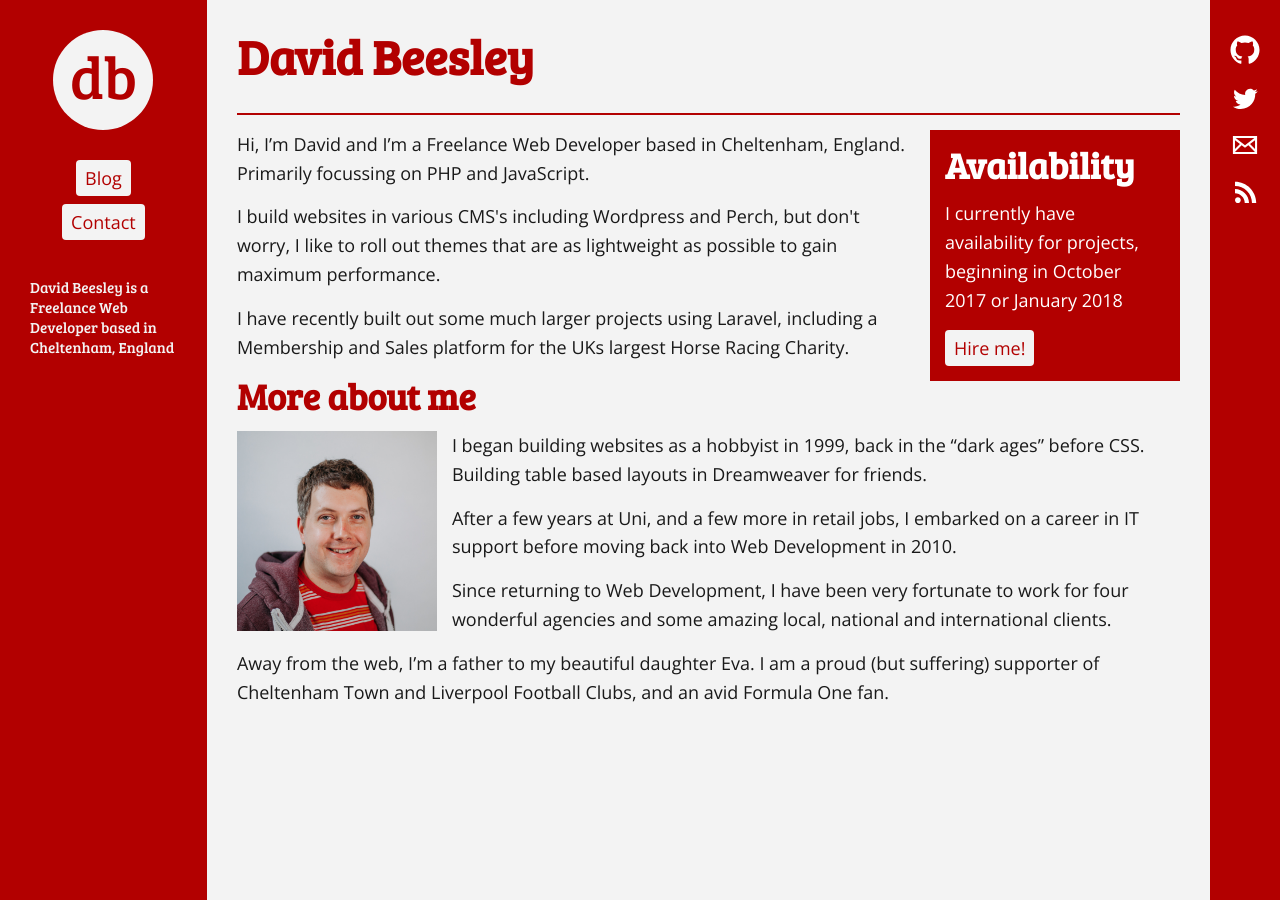
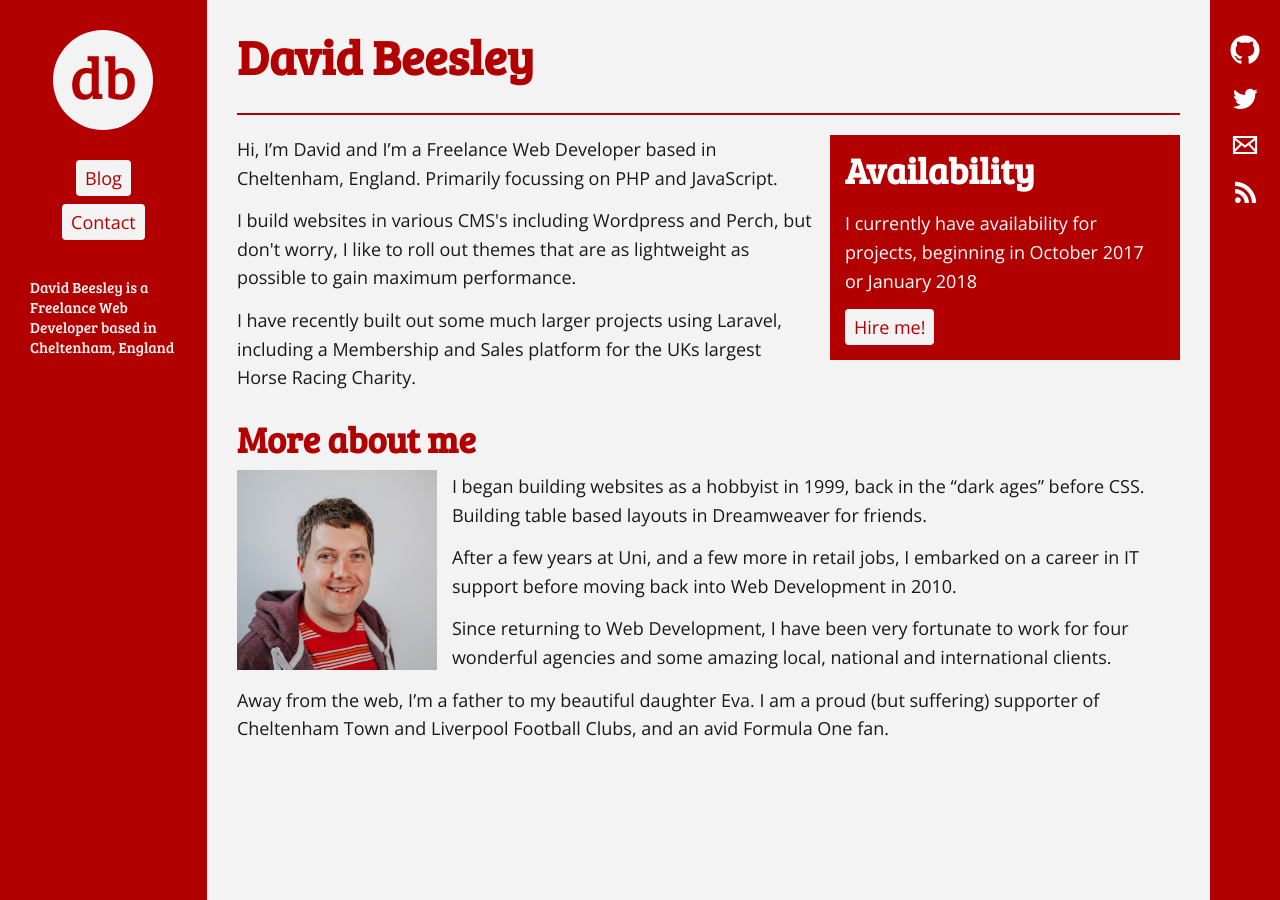
Before and after one commit to davebeesley/davebeesley.github.io, a Jekyll site: the page built from index.html, in a window 1280 px wide. Built offline with Jekyll 4.4.1, drawn with Linux system fonts in a browser that asks for light colours; the list of posts is cut into pages by our own code; comment, search, counter and statistics services are not loaded.

Commit message:
Vertical rhythm and availability box amends

```diff
--- a/_sass/ui/_base.scss
+++ b/_sass/ui/_base.scss
@@ -27,7 +27,6 @@
 @include headings(1, 6) {
 	line-height: 1.1 !important;
 	font-family: $brand-font-family;
-	margin: 0 0 15px;
 	color: $brand-colour;
 }
 
@@ -47,7 +46,6 @@
 p {
 	font-size: 18px;
 	line-height: 1.6;
-	margin: 0 0 15px;
 }
 
 dl {
--- a/_sass/ui/components/_availability.scss
+++ b/_sass/ui/components/_availability.scss
@@ -1,9 +1,19 @@
 .availability {
     background-color: $brand-colour;
     color: #ffffff;
-    margin: 0 0 15px;
     padding: 15px;
     width: 100%;
+
+    @include media-query(lap-and-up) {
+        float: right;
+        margin: 0 0 15px 15px;
+        max-width: 350px;
+    }
+
+    * + * {
+        margin-top: 0.75em !important;
+        margin-bottom: 0;
+    }
 
     h2 {
         color: #ffffff;
@@ -16,10 +26,4 @@
         background-color: $body-bg;
         font-size: 18px;
     }
-
-    @include media-query(lap-and-up) {
-        float: right;
-        margin: 0 0 15px 15px;
-        max-width: 250px;
-    }
 }
--- a/_sass/ui/layout/_content.scss
+++ b/_sass/ui/layout/_content.scss
@@ -14,13 +14,17 @@
     }
 
     img {
-        margin: 0 0 15px;
         width: 100%;
 
         @include media-query(lap-and-up) {
             float: left;
-            margin: 0 15px 15px 0;
+            margin-right: 15px;
             max-width: 200px;
         }
     }
+
+    * + * {
+        margin-top: 0.75em;
+        margin-bottom: 0;
+    }
 }
```
